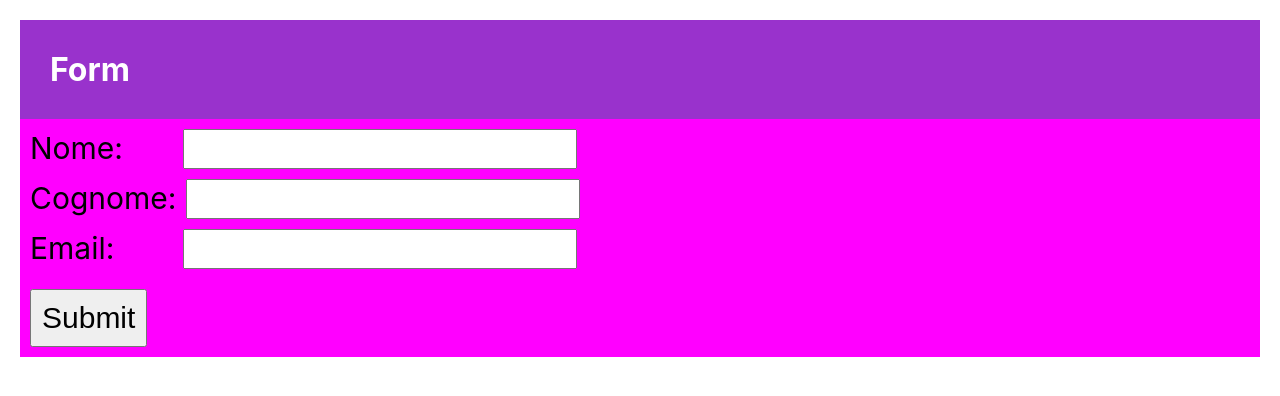
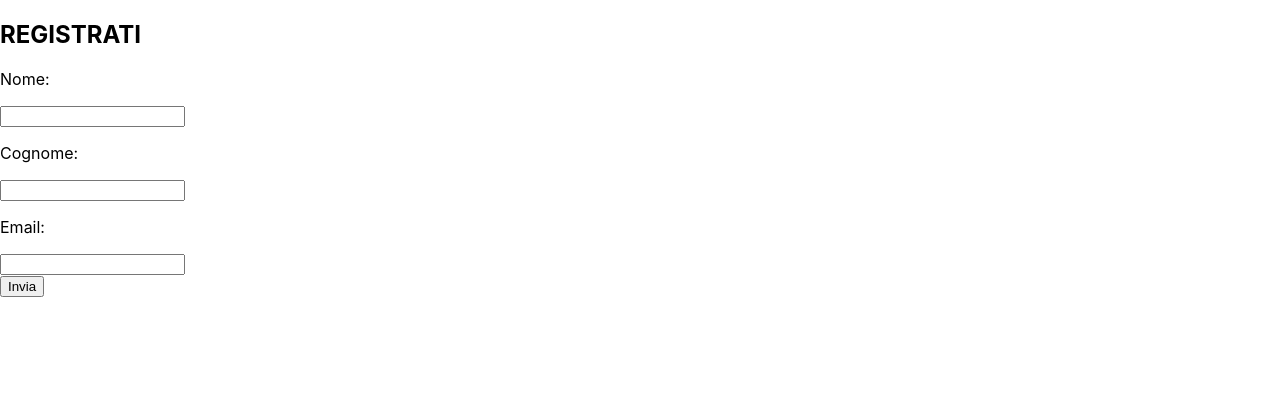
Before and after one commit to Vito-28/repositoryReact, a React (Create React App) app: page / in a window 1280 px wide. Shown: the top 396 px of the page. Built offline with nearby package versions, Linux system fonts and the light colour scheme.

Commit message:
Sesto Commit: Componente Registration

```diff
--- a/src/App.jsx
+++ b/src/App.jsx
@@ -11,12 +11,15 @@ import RealTimeInput from './components/RealTimeInput';
 import Form from './components/Form'
 import DataList from './components/DataList';
 import RegistrationForm from './components/RegistrationForm';
+import Registration from './components/Registration';
 
 function App() {
   return (
     <div className="App">
 
-      <RegistrationForm></RegistrationForm>
+      <Registration></Registration>
+
+      {/* <RegistrationForm></RegistrationForm> */}
 
       {/* <DataList></DataList> */}
 
--- /dev/null
+++ b/src/components/Registration.jsx
@@ -0,0 +1,64 @@
+
+import React, { useState } from "react";
+
+function Registration() {
+
+    const [nome, setNome] = useState("");
+    const [cognome, setCognome] = useState("");
+    const [email, setEmail] = useState("");
+    const [submitted, setSubmitted] = useState(false);
+
+
+    const handleSubmit = (e) => {
+        setSubmitted (true);
+        e.preventDefault();
+
+    };
+
+    return (
+        <div className="registration-form">
+            <h2>REGISTRATI</h2>
+            <form onSubmit={handleSubmit}>
+                <div className="input-container">
+                    <p className="nome">Nome: </p>
+                    <input
+                        type="text"
+                        value={nome}
+                        onChange={(e) => setNome(e.target.value)}
+                    />
+                </div>
+
+                <div className="input-container">
+                    <p className="cognome">Cognome: </p>
+                    <input
+                        type="text"
+                        value={cognome}
+                        onChange={(e) => setCognome(e.target.value)}
+                    />
+                </div>
+
+                <div className="input-container">
+                    <p className="email">Email: </p>
+                    <input
+                        type="text"
+                        value={email}
+                        onChange={(e) => setEmail(e.target.value)}
+                    />
+                </div>
+
+                <button type="submit">Invia</button>
+            </form>
+
+            {submitted && (
+                <div className="user-info">
+                    <h3>Dati inviati...</h3>
+                    <p>Nome: {nome}</p>
+                    <p>Cognome: {cognome}</p>
+                    <p>Email: {email}</p>
+                </div>
+            )}
+        </div>
+    );
+}
+
+export default Registration;
```
